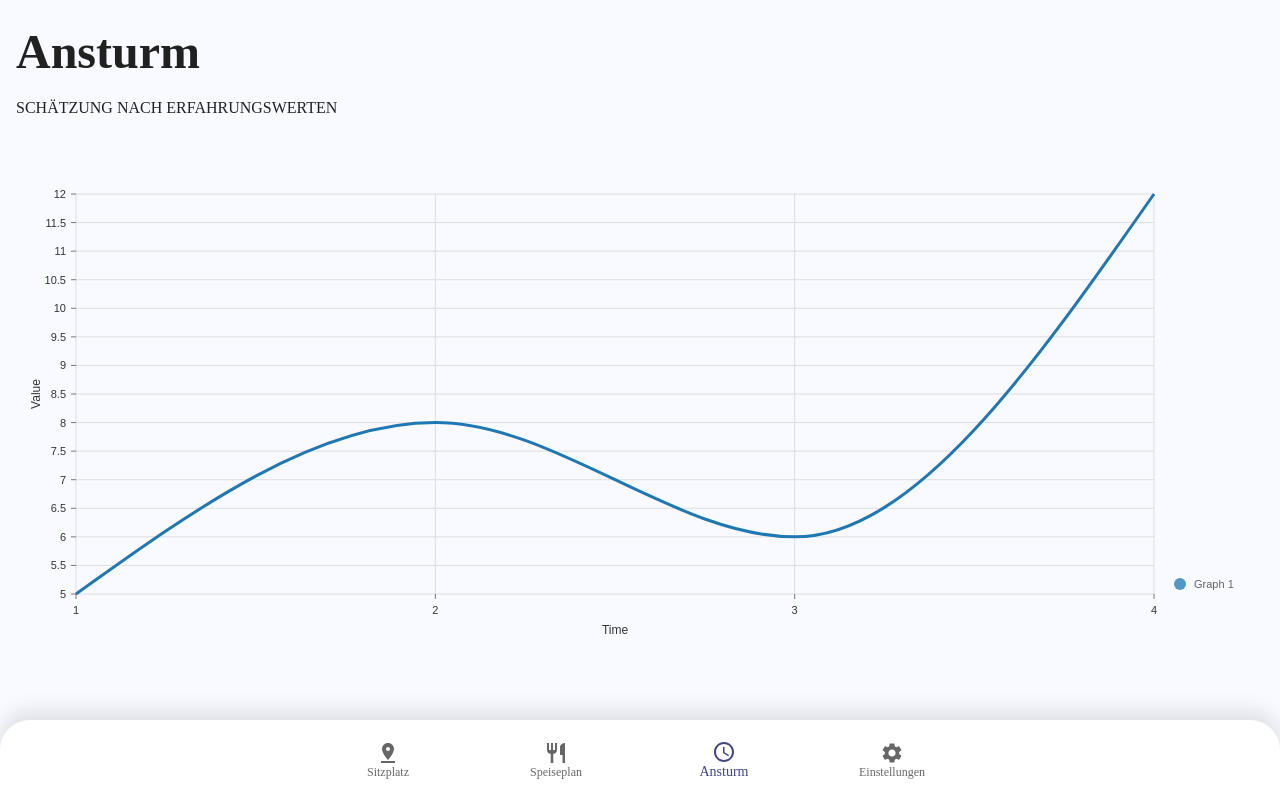
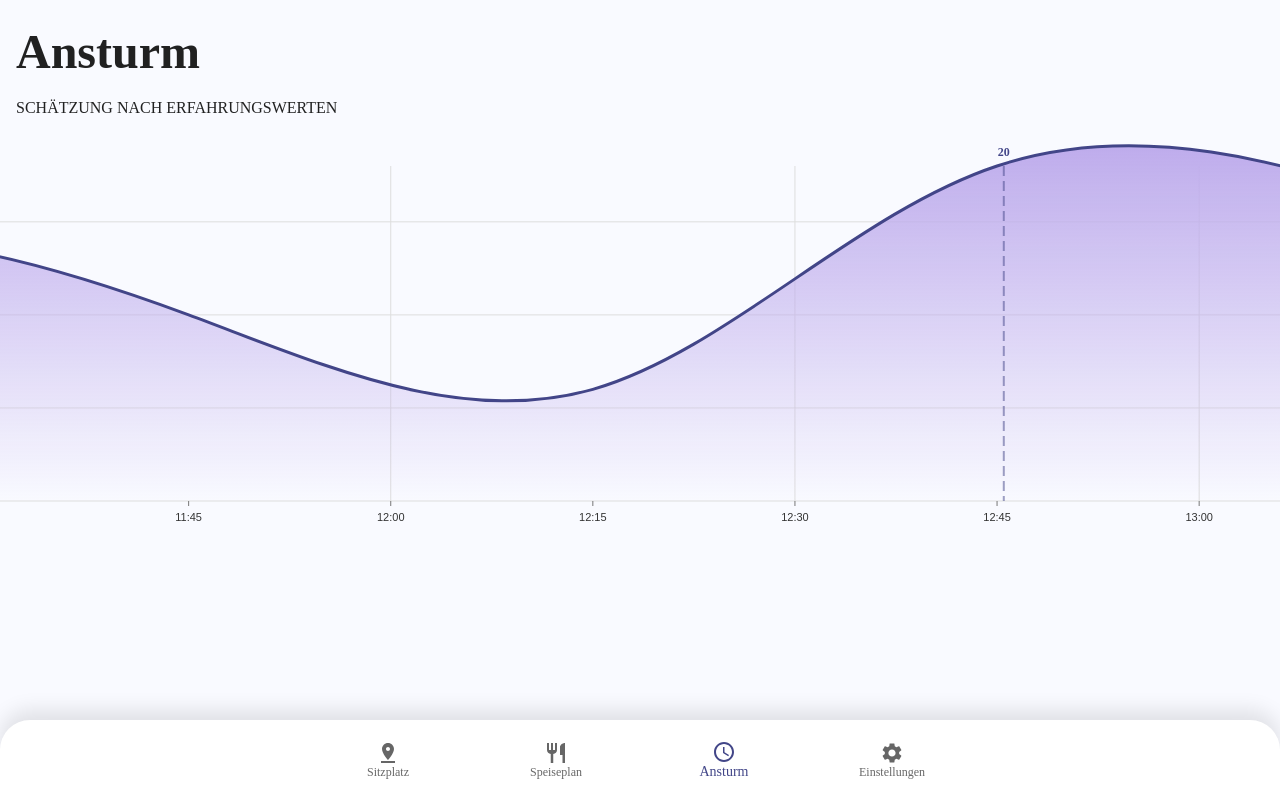
Before and after one commit to LinusHe/MensaPWA, a React (Create React App) app in the folder mensa-pwa-react/: page /rush in a window 1280 px wide. Built offline with nearby package versions, Linux system fonts and the light colour scheme.

Commit message:
Styled Capacity Graph

```diff
--- a/mensa-pwa-react/src/assets/mensaCapacity.json
+++ b/mensa-pwa-react/src/assets/mensaCapacity.json
@@ -1,272 +1,16 @@
 [
   {
-    "id": "japan",
-    "color": "hsl(193, 70%, 50%)",
+    "id": "Mensa Auslastung",
     "data": [
-      {
-        "x": "plane",
-        "y": 296
-      },
-      {
-        "x": "helicopter",
-        "y": 222
-      },
-      {
-        "x": "boat",
-        "y": 213
-      },
-      {
-        "x": "train",
-        "y": 70
-      },
-      {
-        "x": "subway",
-        "y": 250
-      },
-      {
-        "x": "bus",
-        "y": 284
-      },
-      {
-        "x": "car",
-        "y": 177
-      },
-      {
-        "x": "moto",
-        "y": 77
-      },
-      {
-        "x": "bicycle",
-        "y": 225
-      },
-      {
-        "x": "horse",
-        "y": 223
-      },
-      {
-        "x": "skateboard",
-        "y": 27
-      },
-      {
-        "x": "others",
-        "y": 199
-      }
-    ]
-  },
-  {
-    "id": "france",
-    "color": "hsl(347, 70%, 50%)",
-    "data": [
-      {
-        "x": "plane",
-        "y": 16
-      },
-      {
-        "x": "helicopter",
-        "y": 74
-      },
-      {
-        "x": "boat",
-        "y": 273
-      },
-      {
-        "x": "train",
-        "y": 294
-      },
-      {
-        "x": "subway",
-        "y": 60
-      },
-      {
-        "x": "bus",
-        "y": 219
-      },
-      {
-        "x": "car",
-        "y": 238
-      },
-      {
-        "x": "moto",
-        "y": 175
-      },
-      {
-        "x": "bicycle",
-        "y": 244
-      },
-      {
-        "x": "horse",
-        "y": 166
-      },
-      {
-        "x": "skateboard",
-        "y": 211
-      },
-      {
-        "x": "others",
-        "y": 235
-      }
-    ]
-  },
-  {
-    "id": "us",
-    "color": "hsl(332, 70%, 50%)",
-    "data": [
-      {
-        "x": "plane",
-        "y": 171
-      },
-      {
-        "x": "helicopter",
-        "y": 136
-      },
-      {
-        "x": "boat",
-        "y": 248
-      },
-      {
-        "x": "train",
-        "y": 177
-      },
-      {
-        "x": "subway",
-        "y": 231
-      },
-      {
-        "x": "bus",
-        "y": 190
-      },
-      {
-        "x": "car",
-        "y": 144
-      },
-      {
-        "x": "moto",
-        "y": 266
-      },
-      {
-        "x": "bicycle",
-        "y": 109
-      },
-      {
-        "x": "horse",
-        "y": 292
-      },
-      {
-        "x": "skateboard",
-        "y": 175
-      },
-      {
-        "x": "others",
-        "y": 160
-      }
-    ]
-  },
-  {
-    "id": "germany",
-    "color": "hsl(143, 70%, 50%)",
-    "data": [
-      {
-        "x": "plane",
-        "y": 246
-      },
-      {
-        "x": "helicopter",
-        "y": 145
-      },
-      {
-        "x": "boat",
-        "y": 121
-      },
-      {
-        "x": "train",
-        "y": 198
-      },
-      {
-        "x": "subway",
-        "y": 197
-      },
-      {
-        "x": "bus",
-        "y": 298
-      },
-      {
-        "x": "car",
-        "y": 7
-      },
-      {
-        "x": "moto",
-        "y": 228
-      },
-      {
-        "x": "bicycle",
-        "y": 294
-      },
-      {
-        "x": "horse",
-        "y": 88
-      },
-      {
-        "x": "skateboard",
-        "y": 130
-      },
-      {
-        "x": "others",
-        "y": 129
-      }
-    ]
-  },
-  {
-    "id": "norway",
-    "color": "hsl(12, 70%, 50%)",
-    "data": [
-      {
-        "x": "plane",
-        "y": 164
-      },
-      {
-        "x": "helicopter",
-        "y": 76
-      },
-      {
-        "x": "boat",
-        "y": 95
-      },
-      {
-        "x": "train",
-        "y": 141
-      },
-      {
-        "x": "subway",
-        "y": 72
-      },
-      {
-        "x": "bus",
-        "y": 139
-      },
-      {
-        "x": "car",
-        "y": 89
-      },
-      {
-        "x": "moto",
-        "y": 160
-      },
-      {
-        "x": "bicycle",
-        "y": 289
-      },
-      {
-        "x": "horse",
-        "y": 4
-      },
-      {
-        "x": "skateboard",
-        "y": 188
-      },
-      {
-        "x": "others",
-        "y": 239
-      }
+      { "x": "10:15", "y": 30 },
+      { "x": "10:45", "y": 40 },
+      { "x": "11:15", "y": 70 },
+      { "x": "11:45", "y": 50 },
+      { "x": "12:15", "y": 30 },
+      { "x": "12:45", "y": 90 },
+      { "x": "13:15", "y": 80 },
+      { "x": "13:45", "y": 50 },
+      { "x": "15:00", "y": 20 }
     ]
   }
 ]
--- a/mensa-pwa-react/src/components/CapacityGraph.js
+++ b/mensa-pwa-react/src/components/CapacityGraph.js
@@ -1,71 +1,113 @@
-import React from 'react';
-import { ResponsiveLine } from '@nivo/line';
+import React, { useEffect, useRef } from 'react';
+import { ResponsiveLine, defs } from '@nivo/line';
 
 const CapacityGraph = ({ data }) => {
+  const containerRef = useRef(null);
+  const bigElementRef = useRef(null);
+  const scrollMultiplier = 0.8; // Anpassbare Variable zur Multiplikation der Abweichung
+
+  useEffect(() => {
+    const container = containerRef.current;
+    const bigElement = bigElementRef.current;
+    scrollToMiddle(bigElement, container);
+  }, []);
+
+  const scrollToMiddle = (bigel, container) => {
+    const available = bigel.offsetWidth - container.offsetWidth;
+    const scrollOffset = (available / 2) * scrollMultiplier;
+    container.scrollLeft = scrollOffset;
+  };
+
+  const format = v => `${v}%`
+
   return (
-    <div style={{ height: '500px' }}>
+    <div
+      style={{
+        height: '50vh',
+        overflowX: 'scroll',
+        overflowY: 'hidden',
+      }}
+      ref={containerRef}
+    >
+      <div
+        style={{
+          height: '100%',
+          width: '300vw',
+        }}
+        ref={bigElementRef}
+      >
         <ResponsiveLine
+          animate
           data={data}
-        margin={{ top: 50, right: 110, bottom: 50, left: 60 }}
-        xScale={{ type: 'point' }}
-        yScale={{ type: 'linear', min: 'auto', max: 'auto', stacked: true, reverse: false }}
-        yFormat=" >-.2f"
-        curve="monotoneX"
-        axisTop={null}
-        axisRight={null}
+          xScale={{
+            format: '%H:%M',
+            precision: 'minute',
+            type: 'time',
+            useUTC: false,
+          }}
+          yScale={{
+            type: 'linear',
+          }}
+          margin={{ top: 30, right: 0, bottom: 35, left: 0 }}
+          curve="natural"
+          yFormat={format}
           axisBottom={{
             orient: 'bottom',
-          tickSize: 5,
-          tickPadding: 5,
-          tickRotation: 0,
-          legend: 'Time',
+            format: '%H:%M',
+            tickValues: 'every 15 minutes',
             legendOffset: 36,
-          legendPosition: 'middle'
+            legendPosition: 'middle',
           }}
-        axisLeft={{
-          orient: 'left',
-          tickSize: 5,
-          tickPadding: 5,
-          tickRotation: 0,
-          legend: 'Value',
-          legendOffset: -40,
-          legendPosition: 'middle'
-        }}
-        colors={{ scheme: 'category10' }}
+          axisLeft={null}
+          colors={['#424588']}
           lineWidth={3}
           pointSize={10}
           pointColor={{ theme: 'background' }}
           pointBorderWidth={2}
           pointBorderColor={{ from: 'serieColor' }}
           pointLabelYOffset={-12}
-        useMesh={true}
-        legends={[
+          enableArea
+          areaOpacity={1}
+          enablePoints={false}
+          enableSlices="x"
+          // enableGridX={false}
+          enableGridY
+          gridYValues={[0, 25, 50, 75]}
+          defs={[
             {
-            anchor: 'bottom-right',
-            direction: 'column',
-            justify: false,
-            translateX: 100,
-            translateY: 0,
-            itemsSpacing: 0,
-            itemDirection: 'left-to-right',
-            itemWidth: 80,
-            itemHeight: 20,
-            itemOpacity: 0.75,
-            symbolSize: 12,
-            symbolShape: 'circle',
-            symbolBorderColor: 'rgba(0, 0, 0, .5)',
-            effects: [
+              id: 'gradient',
+              type: 'linearGradient',
+              colors: [
+                { offset: 0, color: '#BEACEC', opacity: 1 },
+                { offset: 100, color: '#BEACEC', opacity: 0 },
+              ],
+            },
+          ]}
+          fill={[{ match: '*', id: 'gradient' }]}
+          markers={[
             {
-                on: 'hover',
-                style: {
-                  itemBackground: 'rgba(0, 0, 0, .03)',
-                  itemOpacity: 1
-                }
-              }
-            ]
+              axis: 'x',
+              legend: new Date().getDate(),
+              legendPosition: 'top',
+              lineStyle: {
+                stroke: '#424588',
+                strokeWidth: 2,
+                strokeDasharray: '10 5',
+                opacity: 0.5,
+              },
+              legendOrientation: 'horizontal',
+              textStyle: {
+                fill: '#424588',
+                fontSize: 12,
+                fontWeight: 600,
+
+            },
+              value: new Date("1900-01-01T12:45:30")
             }
           ]}
+          layers={['grid', 'axes', 'areas',  'markers', 'crosshair', 'lines', 'points', 'slices', 'mesh', 'legends']}
         />
+      </div>
     </div>
   );
 };
--- a/mensa-pwa-react/src/components/CapacityIndicator.js
+++ b/mensa-pwa-react/src/components/CapacityIndicator.js
@@ -2,48 +2,31 @@ import React from 'react'
 import { Grid } from '@mui/material';
 import Typography from '@mui/material/Typography';
 import CapacityGraph from './CapacityGraph';
-// import CapacityData from '../assets/mensaCapacity.json'
+import CapacityData from '../assets/mensaCapacity.json'
 
 
 function CapacityIndicator() {
-  const data = [
-    {
-      id: 'Graph 1',
-      data: [
-        { x: '1', y: 5 },
-        { x: '2', y: 8 },
-        { x: '3', y: 6 },
-        { x: '4', y: 12 },
-        // Weitere Datenpunkte hier...
-      ]
-    }
-  ];
-
-
   return (
     <Grid
       container
       direction="row"
       justifyContent="center"
       alignItems="flex-start"
+      alignContent="flex-start"
       rowSpacing={0}
       columnSpacing={0}
-      sx={{ p: 2 }}
+      sx={{ minHeight: 'calc(100vh - 80px)' }}
     >
-      <Grid item xs={12}>
+      <Grid item xs={12} sx={{ p: 2, flexGrow: 0 }}>
         <Typography variant="screenHeading">
           Ansturm
         </Typography>
-      </Grid>
-      <Grid item xs={12} sx={{ pb: 3 }}>
         <Typography variant="p" fontWeight="regular" textTransform="uppercase">
           Schätzung nach Erfahrungswerten
         </Typography>
       </Grid>
-      <Grid item xs={12}>
-        <Typography variant="p" fontWeight="light">
-          <CapacityGraph data={data}></CapacityGraph>
-        </Typography>
+      <Grid item xs={12} sx={{ flexGrow: 1 }}>
+        <CapacityGraph data={CapacityData}></CapacityGraph>
       </Grid>
     </Grid>
   )
```
Lines whose indentation alone changed are shown as unchanged.
